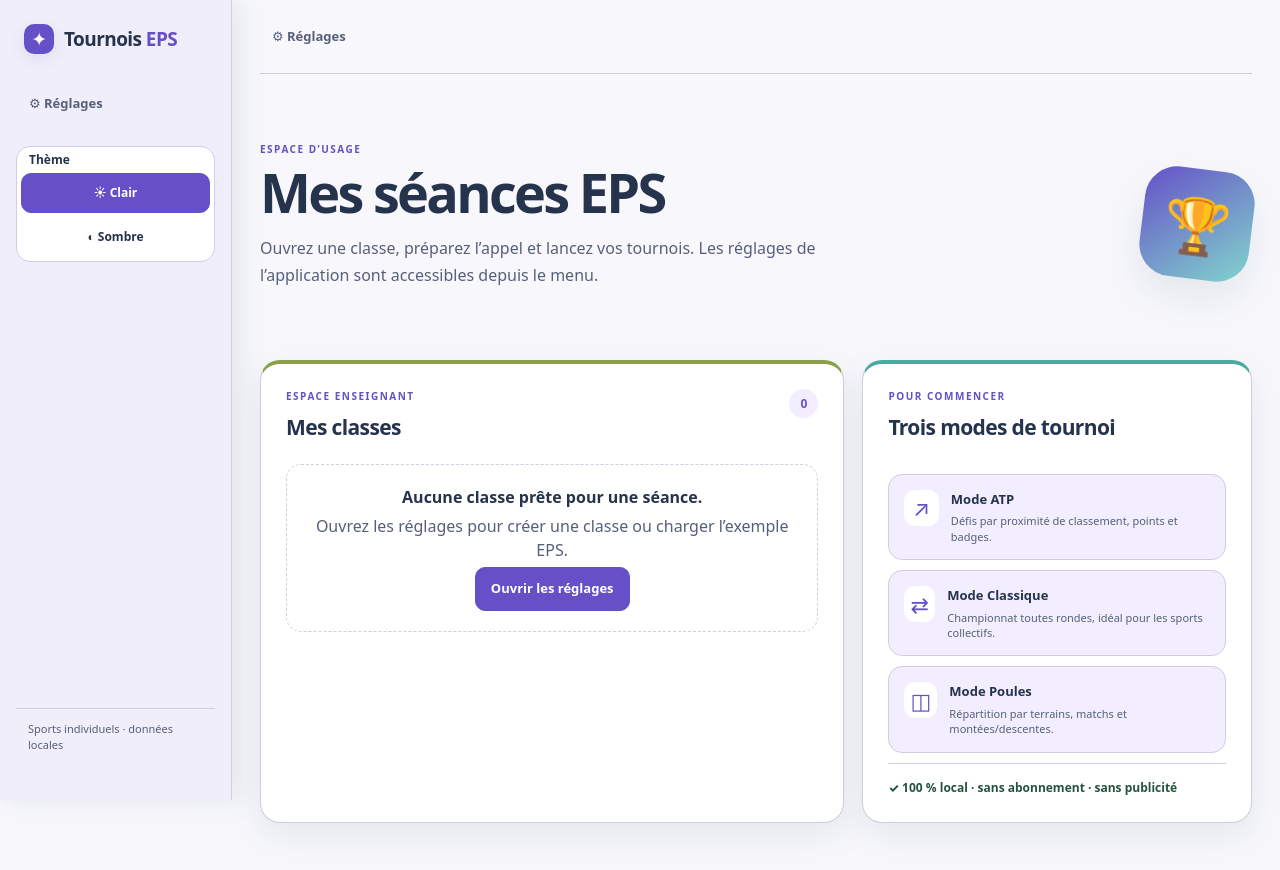
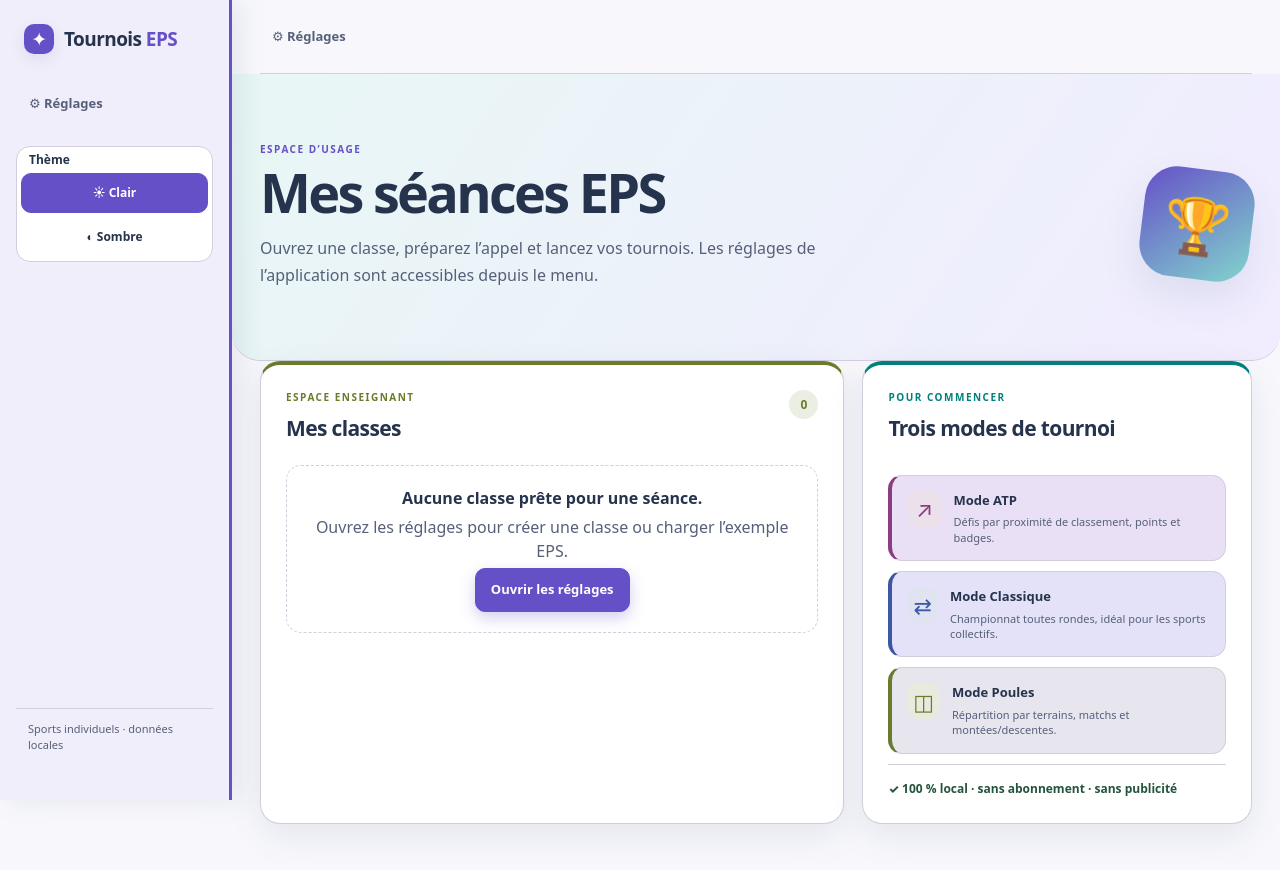
Before and after one commit to Damien-56/Tournois-EPS, a React (Vite) app: page / in a window 1280 px wide. Shown: the top 870 px of the page. Built offline with nearby package versions, Linux system fonts and the light colour scheme.

Commit message:
style: colorer toutes les zones des thèmes EPS

```diff
--- a/src/styles.css
+++ b/src/styles.css
@@ -20,6 +20,16 @@
   --eps-sidebar: #f1eefb;
   --eps-sidebar-active: #e5ddff;
   --eps-shadow: #243b5b18;
+  --eps-hero-start: #e8f7f5;
+  --eps-hero-end: #f1ecff;
+  --eps-zone-olive: #687c2b;
+  --eps-zone-turquoise: #007f7b;
+  --eps-zone-plum: #8b3d82;
+  --eps-zone-tangerine: #b85c1a;
+  --eps-zone-indigo: #3d57a5;
+  --eps-zone-saffron: #8a6500;
+  --eps-zone-amethyst: #7041a1;
+  --eps-zone-slate: #30658a;
 }
 
 :root[data-theme="dark"] {
@@ -44,6 +54,16 @@
   --eps-sidebar: #18232c;
   --eps-sidebar-active: #2a3640;
   --eps-shadow: #00000055;
+  --eps-hero-start: #173f46;
+  --eps-hero-end: #2d254b;
+  --eps-zone-olive: #c6dc74;
+  --eps-zone-turquoise: #66ddd2;
+  --eps-zone-plum: #e6a8df;
+  --eps-zone-tangerine: #ffb46b;
+  --eps-zone-indigo: #9eafff;
+  --eps-zone-saffron: #f1d36c;
+  --eps-zone-amethyst: #d4b0ff;
+  --eps-zone-slate: #8bc9f4;
 }
 
 * { box-sizing: border-box; }
@@ -54,7 +74,7 @@ button { cursor: pointer; }
 button:focus-visible, input:focus-visible, textarea:focus-visible, select:focus-visible { outline: 3px solid var(--eps-focus); outline-offset: 3px; }
 
 .app-shell { max-width: 1180px; min-height: 100vh; margin: 0 auto; margin-left: 232px; padding: 0 28px 56px; }
-.app-sidebar { position: fixed; z-index: 5; inset: 0 auto 0 0; display: flex; flex-direction: column; width: 232px; padding: 24px 16px; background: var(--eps-sidebar); border-right: 1px solid var(--eps-border); box-shadow: 8px 0 28px var(--eps-shadow); }
+.app-sidebar { position: fixed; z-index: 5; inset: 0 auto 0 0; display: flex; flex-direction: column; width: 232px; padding: 24px 16px; background: var(--eps-sidebar); border-right: 3px solid var(--eps-primary); box-shadow: 8px 0 28px var(--eps-shadow); }
 .sidebar-brand { display: flex; align-items: center; gap: 10px; margin: 0 8px 28px; color: var(--eps-text); font-size: 19px; font-weight: 800; letter-spacing: -.03em; }
 .sidebar-brand b { color: var(--eps-primary); }
 .sidebar-brand .brand-dot { flex: 0 0 auto; }
@@ -81,7 +101,7 @@ nav button:hover, .button-like:hover { color: var(--eps-text); background: var(-
 .sidebar-theme { margin-top: 20px; }
 .sidebar-theme .theme-selector { display: grid; grid-template-columns: 1fr; }
 
-.hero { display: flex; align-items: center; justify-content: space-between; padding: 68px 0 55px; }
+.hero { display: flex; align-items: center; justify-content: space-between; margin-inline: -28px; padding: 68px 28px 55px; background: linear-gradient(125deg, var(--eps-hero-start), var(--eps-hero-end)); border-bottom: 1px solid var(--eps-border); border-radius: 0 0 28px 28px; }
 .eyebrow { margin: 0 0 8px; color: var(--eps-primary); font-size: 10px; font-weight: 900; letter-spacing: .15em; }
 .hero h1, .page-heading h1 { margin: 0; color: var(--eps-text); font-size: clamp(34px, 5vw, 54px); line-height: 1; letter-spacing: -.05em; }
 .hero-copy { max-width: 570px; color: var(--eps-muted); font-size: 16px; line-height: 1.7; }
@@ -90,16 +110,15 @@ nav button:hover, .button-like:hover { color: var(--eps-text); background: var(-
 .home-grid { grid-template-columns: 1.2fr .8fr; }
 .content-grid, .tournament-grid { grid-template-columns: 1fr 1fr; }
 .panel { background: var(--eps-surface); border: 1px solid var(--eps-border); border-radius: 20px; padding: 25px; box-shadow: 0 12px 34px var(--eps-shadow); }
-.panel[data-eps-color] { border-top: 4px solid var(--zone-accent, var(--eps-primary)); }
-.lan-panel[data-eps-color] { border-top: 4px solid var(--zone-accent, var(--eps-primary)); }
-[data-eps-color="olive"] { --zone-accent: #8a9f4a; }
-[data-eps-color="turquoise"] { --zone-accent: #4aa9a1; }
-[data-eps-color="plum"] { --zone-accent: #a96bb5; }
-[data-eps-color="tangerine"] { --zone-accent: #d68542; }
-[data-eps-color="indigo"] { --zone-accent: #6e7bc7; }
-[data-eps-color="saffron"] { --zone-accent: #c9a943; }
-[data-eps-color="amethyst"] { --zone-accent: #9d7bc9; }
-[data-eps-color="slate"] { --zone-accent: #6f9bc9; }
+.panel[data-eps-color], .lan-panel[data-eps-color] { border-top: 4px solid var(--zone-accent, var(--eps-primary)); }
+[data-eps-color="olive"] { --zone-accent: var(--eps-zone-olive); }
+[data-eps-color="turquoise"] { --zone-accent: var(--eps-zone-turquoise); }
+[data-eps-color="plum"] { --zone-accent: var(--eps-zone-plum); }
+[data-eps-color="tangerine"] { --zone-accent: var(--eps-zone-tangerine); }
+[data-eps-color="indigo"] { --zone-accent: var(--eps-zone-indigo); }
+[data-eps-color="saffron"] { --zone-accent: var(--eps-zone-saffron); }
+[data-eps-color="amethyst"] { --zone-accent: var(--eps-zone-amethyst); }
+[data-eps-color="slate"] { --zone-accent: var(--eps-zone-slate); }
 .section-title { display: flex; align-items: flex-start; justify-content: space-between; gap: 12px; margin-bottom: 20px; }
 .section-title h2 { margin: 0; color: var(--eps-text); font-size: 21px; letter-spacing: -.03em; }
 .count-pill { display: grid; place-items: center; min-width: 29px; height: 29px; padding: 0 8px; color: var(--eps-primary); background: var(--eps-raised); border-radius: 99px; font-size: 12px; font-weight: 900; }
@@ -243,6 +262,50 @@ input::placeholder, textarea::placeholder { color: var(--eps-muted); opacity: 1;
 .integration-note small, .interop-panel p { color: var(--eps-muted); font-size: 11px; line-height: 1.5; }
 .interop-actions { display: grid; grid-template-columns: 1fr auto; gap: 8px; }
 
+/* Zone map: each functional area keeps the same EPS accent in light and dark mode. */
+.home-grid > .panel:first-child { --zone-accent: var(--eps-zone-olive); }
+.home-grid > .panel:nth-child(2) { --zone-accent: var(--eps-zone-turquoise); }
+main:has(.interop-panel) .content-grid > .panel:first-child { --zone-accent: var(--eps-zone-plum); }
+main:has(.interop-panel) .content-grid > .panel:nth-child(2) { --zone-accent: var(--eps-zone-slate); }
+main:has(.sport-picker) .content-grid > .panel:first-child { --zone-accent: var(--eps-zone-saffron); }
+main:has(.sport-picker) .content-grid > .panel:nth-child(2) { --zone-accent: var(--eps-zone-turquoise); }
+.single-panel { --zone-accent: var(--eps-zone-indigo); }
+.insights-panel { --zone-accent: var(--eps-zone-amethyst); }
+.tournament-grid > .panel:first-child { --zone-accent: var(--eps-zone-tangerine); }
+.tournament-grid > .panel:nth-child(2) { --zone-accent: var(--eps-zone-indigo); }
+.planning-panel, .tournament-settings { --zone-accent: var(--eps-zone-saffron); }
+
+:where(.home-grid > .panel, .content-grid > .panel, .single-panel, .insights-panel, .tournament-grid > .panel, .planning-panel) {
+  border-top: 4px solid var(--zone-accent, var(--eps-primary));
+  background: var(--eps-surface);
+  background: color-mix(in srgb, var(--zone-accent, var(--eps-primary)) 4%, var(--eps-surface));
+}
+:where(.home-grid > .panel, .content-grid > .panel, .single-panel, .insights-panel, .tournament-grid > .panel, .planning-panel) .eyebrow { color: var(--zone-accent, var(--eps-primary)); }
+:where(.home-grid > .panel, .content-grid > .panel, .single-panel, .insights-panel, .tournament-grid > .panel, .planning-panel) .count-pill { color: var(--zone-accent, var(--eps-primary)); background: color-mix(in srgb, var(--zone-accent, var(--eps-primary)) 13%, var(--eps-surface)); }
+.tournament-settings { border-top: 3px solid var(--zone-accent); background: color-mix(in srgb, var(--zone-accent) 7%, var(--eps-raised)); }
+.lan-panel { background: color-mix(in srgb, var(--zone-accent, var(--eps-primary)) 7%, var(--eps-raised)); }
+.class-card, .tournament-row { border-left: 3px solid color-mix(in srgb, var(--zone-accent, var(--eps-primary)) 55%, var(--eps-border)); }
+.class-card:hover, .tournament-row:hover { border-left-color: var(--zone-accent, var(--eps-primary)); }
+.class-icon, .student-avatar { color: var(--zone-accent, var(--eps-primary)); background: color-mix(in srgb, var(--zone-accent, var(--eps-primary)) 14%, var(--eps-surface)); }
+.mode-card { border-left: 4px solid var(--zone-accent, var(--eps-primary)); background: color-mix(in srgb, var(--zone-accent, var(--eps-primary)) 8%, var(--eps-raised)); }
+.mode-card.atp { --zone-accent: var(--eps-zone-plum); }
+.mode-card.classic { --zone-accent: var(--eps-zone-indigo); }
+.mode-card.poule { --zone-accent: var(--eps-zone-olive); }
+.mode-card > span { color: var(--zone-accent); background: color-mix(in srgb, var(--zone-accent) 16%, var(--eps-surface)); }
+.tabs { border-bottom: 3px solid var(--eps-primary); }
+.tabs button.active { box-shadow: 0 3px 0 var(--eps-focus); }
+.subbar { border-bottom: 2px solid var(--eps-primary); }
+.page-heading { position: relative; }
+.page-heading::after { content: ""; display: block; width: 72px; height: 4px; margin-top: 18px; background: linear-gradient(90deg, var(--eps-primary), var(--eps-zone-turquoise)); border-radius: 99px; }
+.panel:focus-within, .lan-panel:focus-within, .security-panel:focus-within { border-color: var(--zone-accent, var(--eps-primary)); }
+.primary { box-shadow: 0 6px 15px color-mix(in srgb, var(--eps-primary) 28%, transparent); }
+.secondary:hover, .link-button:hover, .back:hover { color: var(--zone-accent, var(--eps-primary)); }
+.insight-cards div { border-top: 3px solid var(--zone-accent, var(--eps-primary)); background: color-mix(in srgb, var(--zone-accent, var(--eps-primary)) 9%, var(--eps-raised)); }
+.group-card { border-top: 3px solid var(--eps-zone-olive); background: color-mix(in srgb, var(--eps-zone-olive) 13%, var(--eps-surface)); }
+.fixture-grid span { border-top: 3px solid var(--eps-zone-turquoise); }
+.rules-strip span { border-left: 3px solid var(--eps-zone-saffron); background: color-mix(in srgb, var(--eps-zone-saffron) 8%, var(--eps-raised)); }
+.security-panel { border-left: 4px solid var(--eps-zone-saffron); background: color-mix(in srgb, var(--eps-zone-saffron) 8%, var(--eps-raised)); }
+
 @media (max-width: 900px) {
   .app-shell { margin-left: 0; padding-inline: 18px; }
   .app-sidebar { position: static; width: auto; min-height: 0; padding: 10px 0; background: transparent; border: 0; box-shadow: none; }
```
